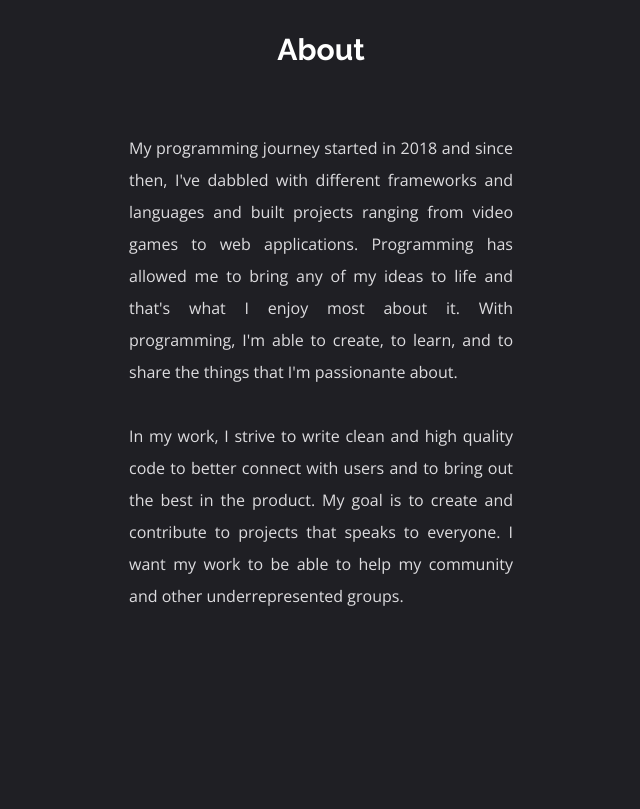
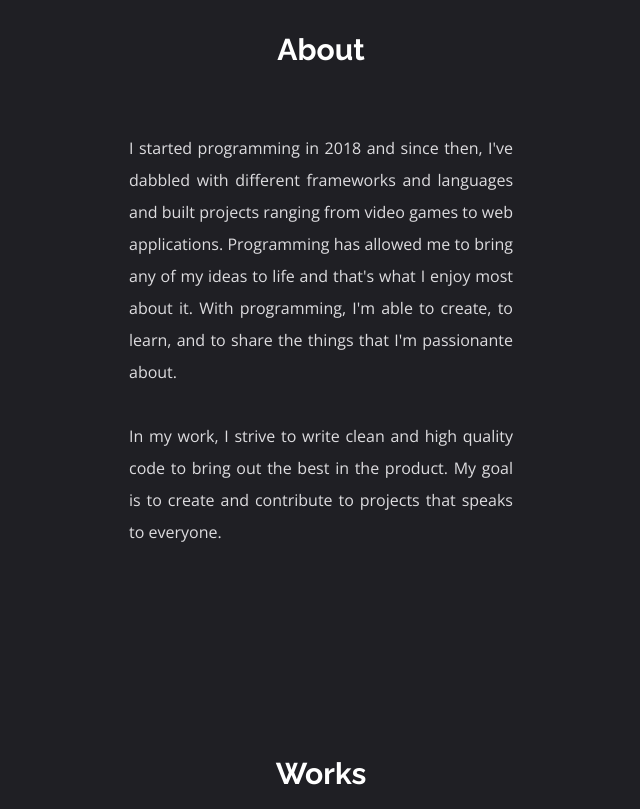
Before and after one commit to richpineapple/briantran, a website: page index.html in a window 1280 px wide. Shown: the part 700-1509 px from the top of the page, without its empty margins (319-959 px from the left). Drawn offline with nearby package versions, Linux system fonts and the light colour scheme.

Commit message:
Simplified about me

```diff
--- a/index.html
+++ b/index.html
@@ -33,9 +33,9 @@
         <h1 class="mt-52 mb-16 text-center font-bold text-3xl">About</h1>
         <article class="my-12 mx-auto max-w-xs sm:max-w-sm text-justify">
             <p class="font-text font-light text-text">
-                My programming journey started in 2018 and since then, I've dabbled with different frameworks and languages and built projects ranging from video games to web applications. Programming has allowed me to bring any of my ideas to life and that's what I enjoy most about it. With programming, I'm able to create, to learn, and to share the things that I'm passionante about.
+                I started programming in 2018 and since then, I've dabbled with different frameworks and languages and built projects ranging from video games to web applications. Programming has allowed me to bring any of my ideas to life and that's what I enjoy most about it. With programming, I'm able to create, to learn, and to share the things that I'm passionante about.
                 <br><br>
-                In my work, I strive to write clean and high quality code to better connect with users and to bring out the best in the product. My goal is to create and contribute to projects that speaks to everyone. I want my work to be able to help my community and other underrepresented groups.
+                In my work, I strive to write clean and high quality code to bring out the best in the product. My goal is to create and contribute to projects that speaks to everyone.
              </p>
         </article>
     </section>
```
